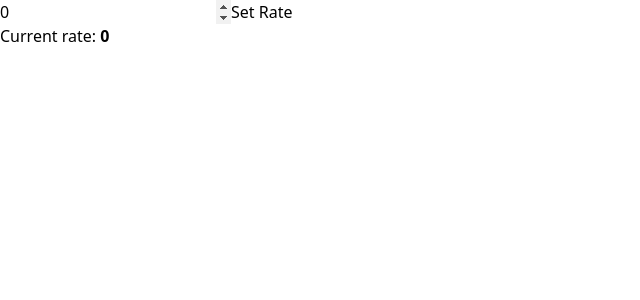
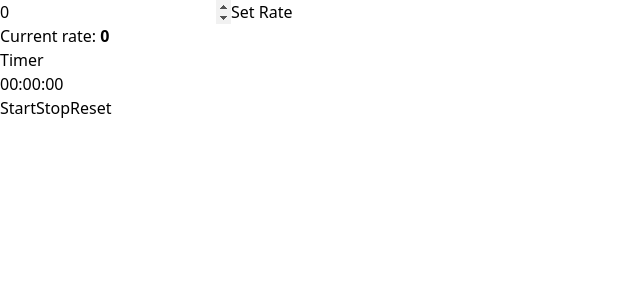
Before and after one commit to WebsByTodd/money-visualizer, a React (Vite) app: page / in a window 1280 px wide. Shown: the top 300 px of the page, without its empty margins (0-640 px from the left). Built offline with nearby package versions, Linux system fonts and the light colour scheme.

Commit message:
Add a timer.

```diff
--- a/src/App.tsx
+++ b/src/App.tsx
@@ -1,5 +1,6 @@
 import { useState } from "react";
 import { Rate } from "./Rate";
+import { Timer } from "./Timer";
 
 function App() {
   const rateState = useState<number>(0);
@@ -7,6 +8,7 @@ function App() {
   return (
     <>
       <Rate rateState={rateState} />
+      <Timer />
     </>
   );
 }
--- /dev/null
+++ b/src/Timer.tsx
@@ -0,0 +1,90 @@
+import { useState, useEffect } from "react";
+
+export function Timer() {
+  const [isRunning, setIsRunning] = useState<boolean>(false);
+  const [elapsedTime, setElapsedTime] = useState(() => {
+    // Initialize elapsed time from localStorage, or start at 0 if no value is stored
+    const storedElapsedTime = localStorage.getItem("elapsedTime");
+    return storedElapsedTime ? parseInt(storedElapsedTime) : 0;
+  });
+
+  useEffect(() => {
+    // Load the start time from localStorage
+    const storedStartTime = localStorage.getItem("timerStart");
+    const storedElapsedTime = localStorage.getItem("elapsedTime");
+
+    if (storedStartTime && !isRunning) {
+      const elapsed = Date.now() - parseInt(storedStartTime);
+      setElapsedTime(
+        elapsed + (storedElapsedTime ? parseInt(storedElapsedTime) : 0)
+      );
+      setIsRunning(true);
+    }
+
+    // Interval to update elapsed time
+    let interval: number | undefined;
+    if (isRunning) {
+      interval = setInterval(() => {
+        const start = localStorage.getItem("timerStart");
+        if (start) {
+          const newElapsed = Date.now() - parseInt(start);
+          setElapsedTime(
+            newElapsed + (storedElapsedTime ? parseInt(storedElapsedTime) : 0)
+          );
+        }
+      }, 1000);
+    } else if (!isRunning && elapsedTime) {
+      clearInterval(interval);
+    }
+    return () => clearInterval(interval);
+  }, [isRunning]);
+
+  const startTimer = () => {
+    if (isRunning) return;
+    localStorage.setItem("timerStart", Date.now().toString());
+    setIsRunning(true);
+  };
+
+  const stopTimer = () => {
+    if (!isRunning) return;
+    localStorage.removeItem("timerStart");
+    localStorage.setItem("elapsedTime", elapsedTime.toString());
+    setIsRunning(false);
+  };
+
+  const resetTimer = () => {
+    const confirmReset = window.confirm(
+      "Are you sure you want to reset the timer?"
+    );
+    if (!confirmReset) return;
+    localStorage.removeItem("timerStart");
+    localStorage.removeItem("elapsedTime");
+    setElapsedTime(0);
+    setIsRunning(false);
+  };
+
+  // Format elapsed time in hh:mm:ss
+  const formatTime = (time: number) => {
+    const totalSeconds = Math.floor(time / 1000);
+    const hours = Math.floor(totalSeconds / 3600);
+    const minutes = Math.floor((totalSeconds % 3600) / 60);
+    const seconds = totalSeconds % 60;
+    return `${hours.toString().padStart(2, "0")}:${minutes
+      .toString()
+      .padStart(2, "0")}:${seconds.toString().padStart(2, "0")}`;
+  };
+
+  return (
+    <div>
+      <h1>Timer</h1>
+      <p>{formatTime(elapsedTime)}</p>
+      <button onClick={startTimer} disabled={isRunning}>
+        Start
+      </button>
+      <button onClick={stopTimer} disabled={!isRunning}>
+        Stop
+      </button>
+      <button onClick={resetTimer}>Reset</button>
+    </div>
+  );
+}
```
